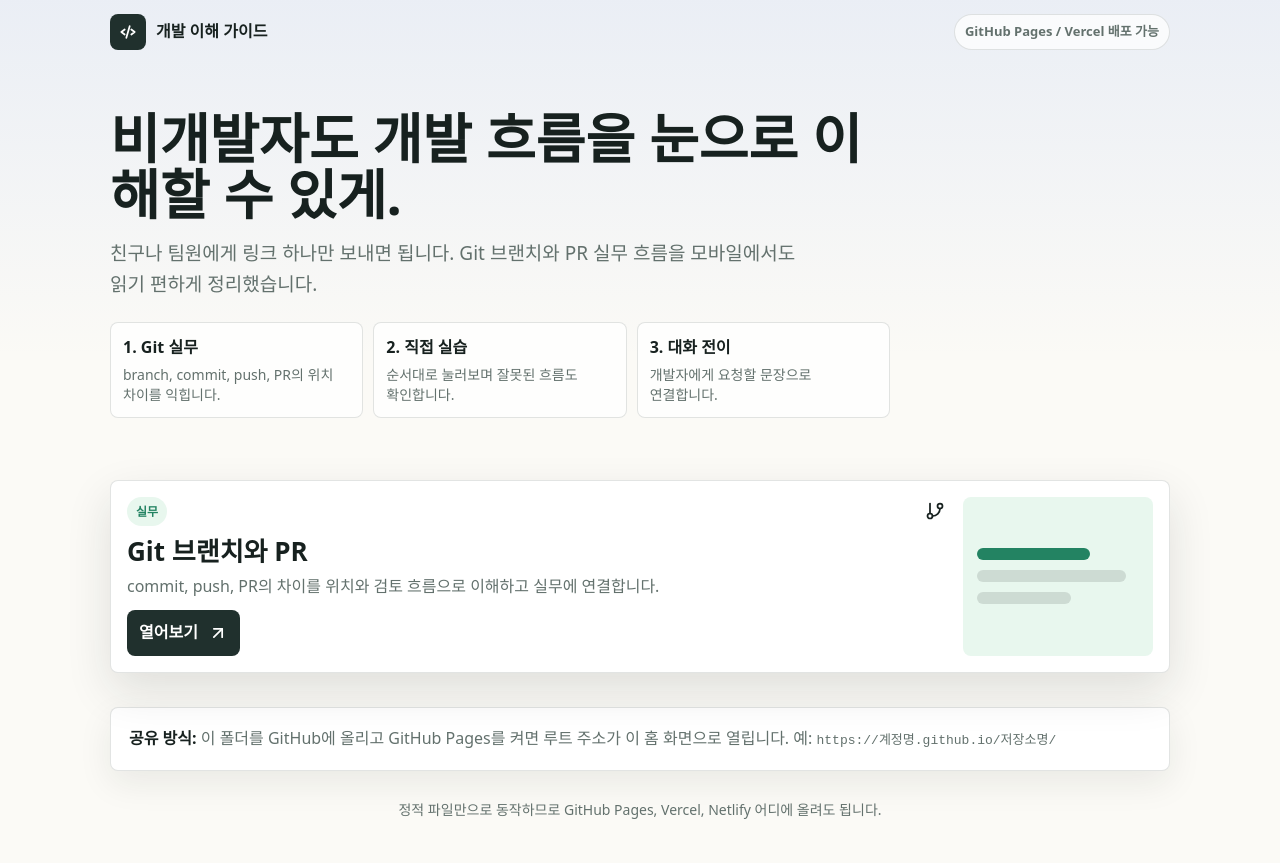
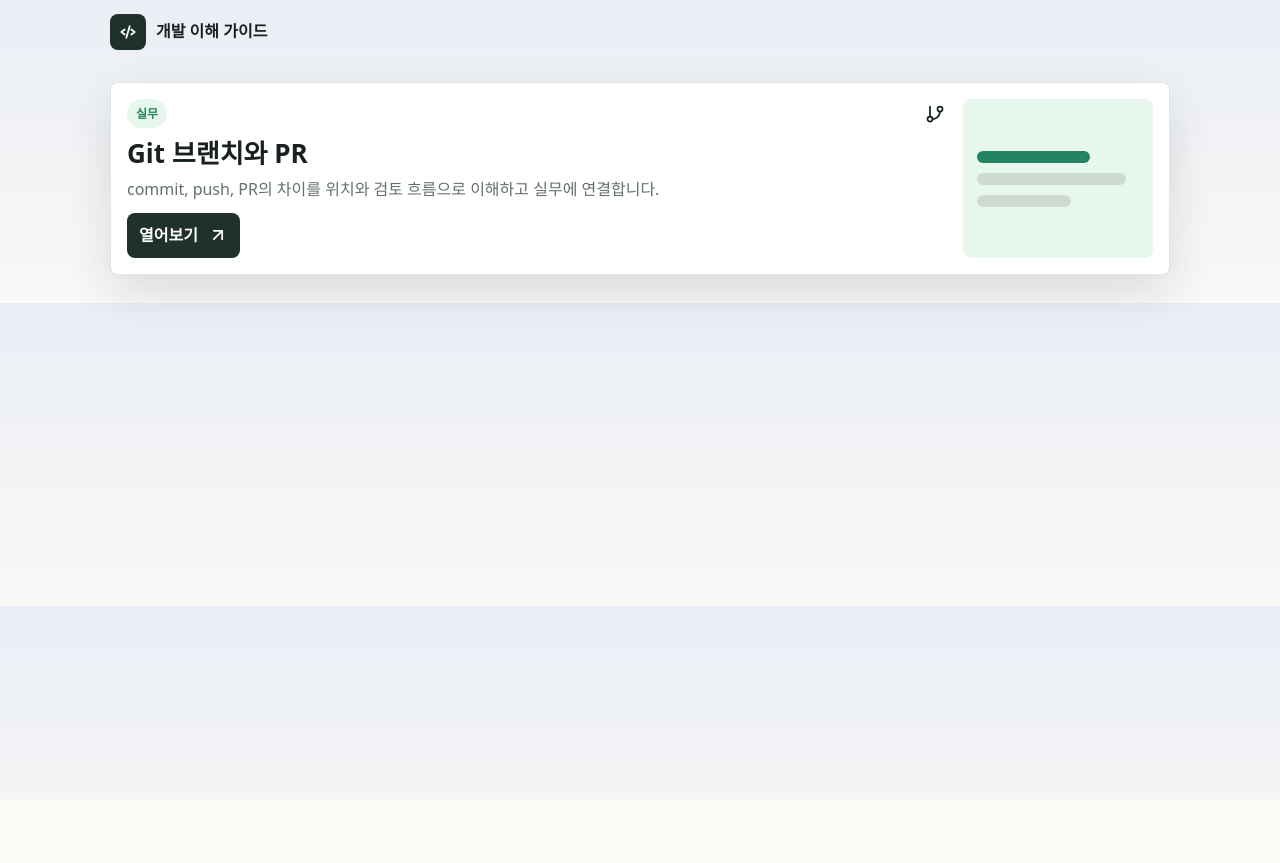
Before and after one commit to sinamorolgo/dev-edu, a plain HTML site: page index.html in a window 1280 px wide. After the commit the page ends 800 px from the top, so only its background shows below. Drawn offline with Linux system fonts and the light colour scheme.

Commit message:
Show page list immediately on home

```diff
--- a/index.html
+++ b/index.html
@@ -51,8 +51,7 @@
       min-height: 64px;
       display: flex;
       align-items: center;
-      justify-content: space-between;
-      gap: 16px;
+      justify-content: flex-start;
       padding: 10px 0;
     }
 
@@ -73,77 +72,17 @@
       background: var(--dark);
     }
 
-    .pill {
-      padding: 6px 10px;
-      border: 1px solid rgba(23, 33, 31, 0.12);
-      border-radius: 999px;
-      background: rgba(255, 255, 255, 0.72);
-      color: var(--muted);
-      font-size: 13px;
-      font-weight: 800;
-    }
-
-    .hero {
-      padding: 46px 0 24px;
-    }
-
-    h1,
     h2,
     h3,
     p {
       margin-top: 0;
     }
 
-    h1 {
-      max-width: 760px;
-      margin-bottom: 16px;
-      font-size: 54px;
-      line-height: 1.04;
-      letter-spacing: 0;
-    }
-
-    .lead {
-      max-width: 720px;
-      margin-bottom: 22px;
-      color: var(--muted);
-      font-size: 19px;
-      word-break: keep-all;
-    }
-
-    .route {
-      display: grid;
-      grid-template-columns: repeat(3, minmax(0, 1fr));
-      gap: 10px;
-      max-width: 780px;
-      margin-bottom: 28px;
-    }
-
-    .route div {
-      min-height: 78px;
-      padding: 12px;
-      border: 1px solid rgba(23, 33, 31, 0.12);
-      border-radius: 8px;
-      background: rgba(255, 255, 255, 0.76);
-    }
-
-    .route strong {
-      display: block;
-      margin-bottom: 4px;
-    }
-
-    .route p {
-      margin-bottom: 0;
-      color: var(--muted);
-      font-size: 14px;
-      line-height: 1.42;
-      word-break: keep-all;
-    }
-
     .cards {
       display: grid;
       grid-template-columns: 1fr;
       gap: 12px;
-      padding: 10px 0 34px;
+      padding: 18px 0 28px;
     }
 
     .card {
@@ -254,60 +193,15 @@
       font-weight: 900;
     }
 
-    .note {
-      padding: 18px;
-      border: 1px solid rgba(23, 33, 31, 0.12);
-      border-radius: 8px;
-      background: #fff;
-      color: var(--muted);
-      box-shadow: 0 12px 34px rgba(23, 33, 31, 0.08);
-      word-break: keep-all;
-    }
-
-    .note strong {
-      color: var(--ink);
-    }
-
-    footer {
-      padding: 28px 0 42px;
-      color: var(--muted);
-      text-align: center;
-      font-size: 14px;
-    }
-
     @media (max-width: 760px) {
       .shell {
         width: min(100% - 22px, 1060px);
       }
 
-      .top {
-        align-items: flex-start;
-        flex-direction: column;
-      }
-
-      .hero {
-        padding: 26px 0 14px;
-      }
-
-      h1 {
-        font-size: 36px;
-        line-height: 1.08;
-      }
-
-      .lead {
-        font-size: 16px;
-      }
-
-      .route,
       .cards {
         grid-template-columns: 1fr;
       }
 
-      .route {
-        gap: 8px;
-      }
-
-      .route div,
       .card {
         min-height: 0;
       }
@@ -348,30 +242,9 @@
       </span>
       <span>개발 이해 가이드</span>
     </div>
-    <span class="pill">GitHub Pages / Vercel 배포 가능</span>
   </header>
 
   <main class="shell">
-    <section class="hero">
-      <h1>비개발자도 개발 흐름을 눈으로 이해할 수 있게.</h1>
-      <p class="lead">친구나 팀원에게 링크 하나만 보내면 됩니다. Git 브랜치와 PR 실무 흐름을 모바일에서도 읽기 편하게 정리했습니다.</p>
-
-      <div class="route" aria-label="추천 학습 순서">
-        <div>
-          <strong>1. Git 실무</strong>
-          <p>branch, commit, push, PR의 위치 차이를 익힙니다.</p>
-        </div>
-        <div>
-          <strong>2. 직접 실습</strong>
-          <p>순서대로 눌러보며 잘못된 흐름도 확인합니다.</p>
-        </div>
-        <div>
-          <strong>3. 대화 전이</strong>
-          <p>개발자에게 요청할 문장으로 연결합니다.</p>
-        </div>
-      </div>
-    </section>
-
     <section class="cards" aria-label="교육 페이지 목록">
       <a class="card" href="./git-branch-pr-guide.html" style="--badge-bg:var(--soft-green);--badge-fg:var(--green);--thumb-bg:var(--soft-green);--accent:var(--green)">
         <div class="card-top">
@@ -390,14 +263,6 @@
         <span class="cta">열어보기 <svg class="icon" viewBox="0 0 24 24"><path d="M7 17 17 7"></path><path d="M7 7h10v10"></path></svg></span>
       </a>
     </section>
-
-    <section class="note">
-      <strong>공유 방식:</strong> 이 폴더를 GitHub에 올리고 GitHub Pages를 켜면 루트 주소가 이 홈 화면으로 열립니다. 예: <code>https://계정명.github.io/저장소명/</code>
-    </section>
   </main>
-
-  <footer>
-    <div class="shell">정적 파일만으로 동작하므로 GitHub Pages, Vercel, Netlify 어디에 올려도 됩니다.</div>
-  </footer>
 </body>
 </html>
```
